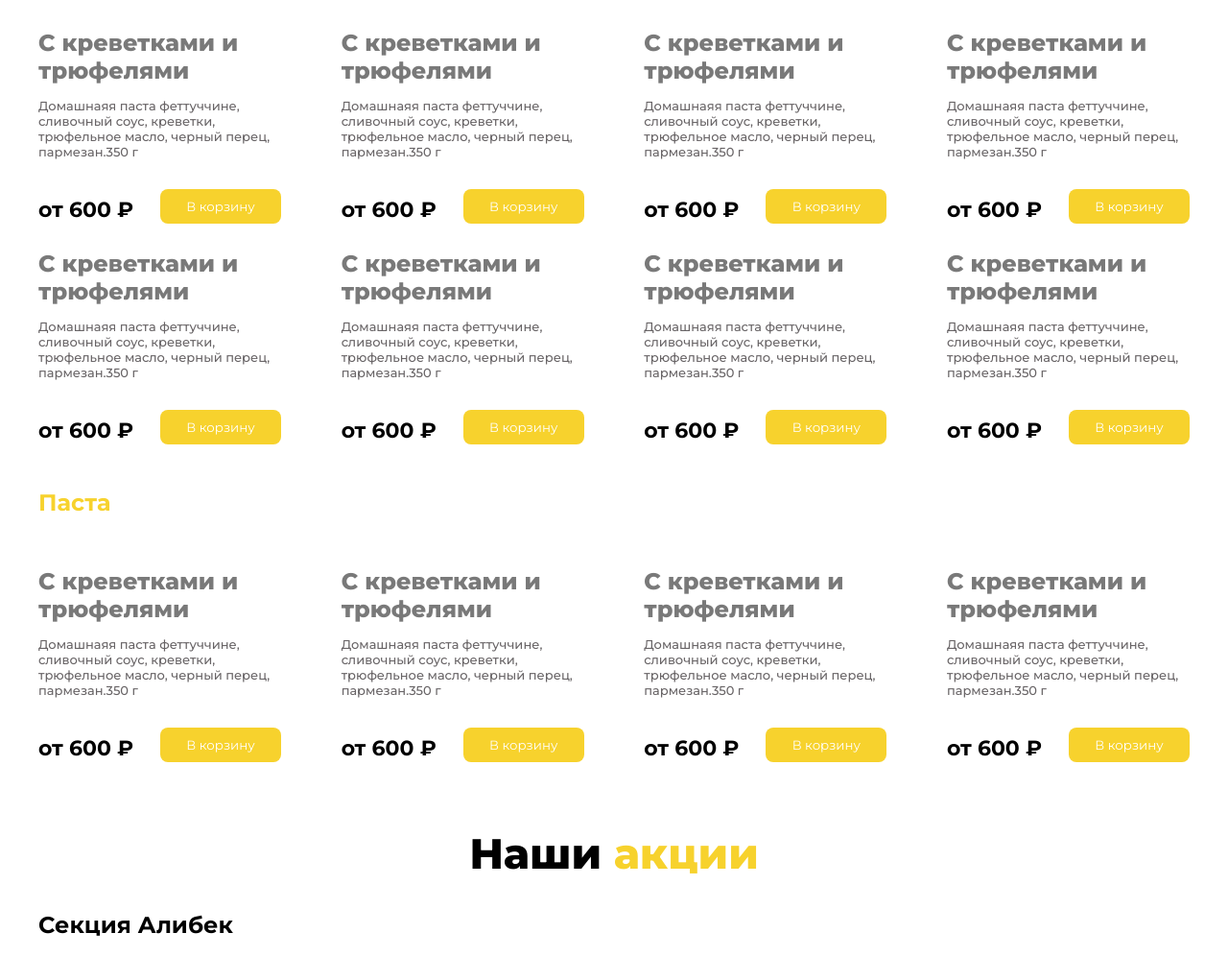
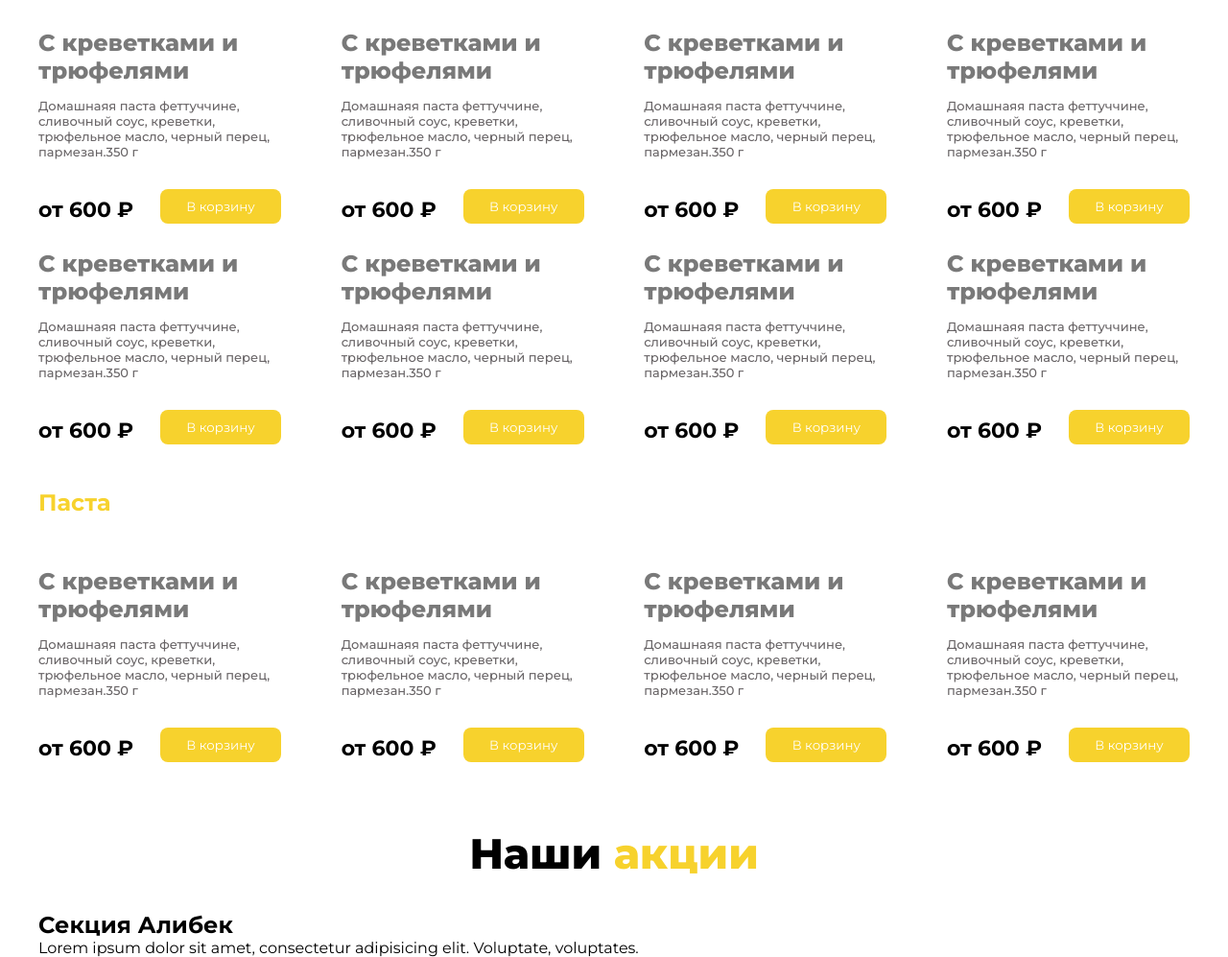
Before and after one commit to jenishbeko/fib, a plain HTML site: page index.html in a window 1280 px wide. Shown: the part 1528-2525 px from the top of the page at 96% size. Drawn offline with Linux system fonts and the light colour scheme.

Commit message:
alibek add teg p

```diff
--- a/index.html
+++ b/index.html
@@ -316,6 +316,7 @@
         <div class="container">
             <h3>Наши <span class="t">акции</span></h3>
             <h2>Секция Алибек</h2>
+            <p>Lorem ipsum dolor sit amet, consectetur adipisicing elit. Voluptate, voluptates.</p>
         </div>
     </section>
 </main>
```
